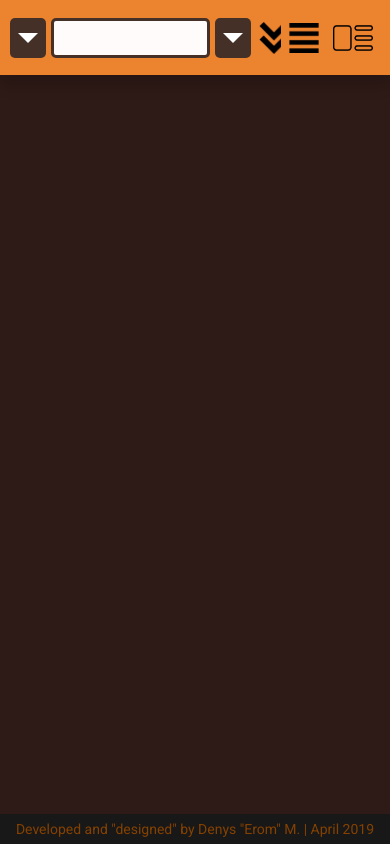
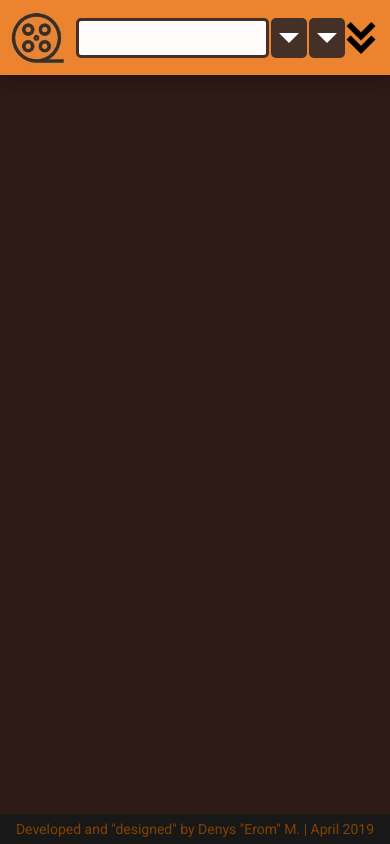
Before and after one commit to erom-dm/MovieSearch, a React (Create React App) app: page / in a window 390 px wide. Built offline with nearby package versions, Linux system fonts and the light colour scheme.

Commit message:
WIP: mobile adaptivity - header complete

```diff
--- a/src/components/Header/Dropdown/dropdown-adaptive.scss
+++ b/src/components/Header/Dropdown/dropdown-adaptive.scss
@@ -12,7 +12,7 @@
 
 @include mobile{
   .dropdown{
-    margin: 0 5px;
+    margin: 0 0 0 2px;
 
     &__button{
       width: 36px;
--- a/src/components/Header/header-adaptive.scss
+++ b/src/components/Header/header-adaptive.scss
@@ -16,12 +16,8 @@
     padding: 0 5px;
 
     &__display-mode{
-      width: 100px;
+      flex-basis: 100px;
       margin-left: 4px;
-    }
-
-    &__sort-order-swith{
-      flex-grow: 1;
     }
   }
 }
@@ -29,8 +25,26 @@
 @include custom-media(0px, 570px){
   .header{
 
-    &__logo{
+    &__search-container{
+      justify-content: start;
+      margin: 0 auto;
+
+      form{
+        flex-shrink: 3;
+      }
+
+      .dropdown{
+        flex-shrink: 0;
+      }
+    }
+
+    &__display-mode{
       display: none;
+    }
+
+    &__sort-order-switch{
+      flex-shrink: 0;
+      margin: auto;
     }
   }
 }
--- a/src/components/Header/index.jsx
+++ b/src/components/Header/index.jsx
@@ -53,8 +53,9 @@ class Header extends Component {
       <div className="header">
         <img className="header__logo" src={logo} alt=" " />
         <div className="header__search-container">
-          <Dropdown width={width} menuType="Search" items={['Title', 'Year', 'Genre', 'Actor']} />
+          { width >= 720 && <Dropdown width={width} menuType="Search" items={['Title', 'Year', 'Genre', 'Actor']} />}
           <SearchBar query={this.searchQuery} />
+          { width < 720 && <Dropdown width={width} menuType="Search" items={['Title', 'Year', 'Genre', 'Actor']} />}
           <Dropdown width={width} menuType="Sort" items={['Rating', 'Popularity', 'Year']} />
           <button className={`header__sort-order-switch ${sortMode}`} type="button" onClick={this.handleSortOrderSwitch} />
         </div>
```
